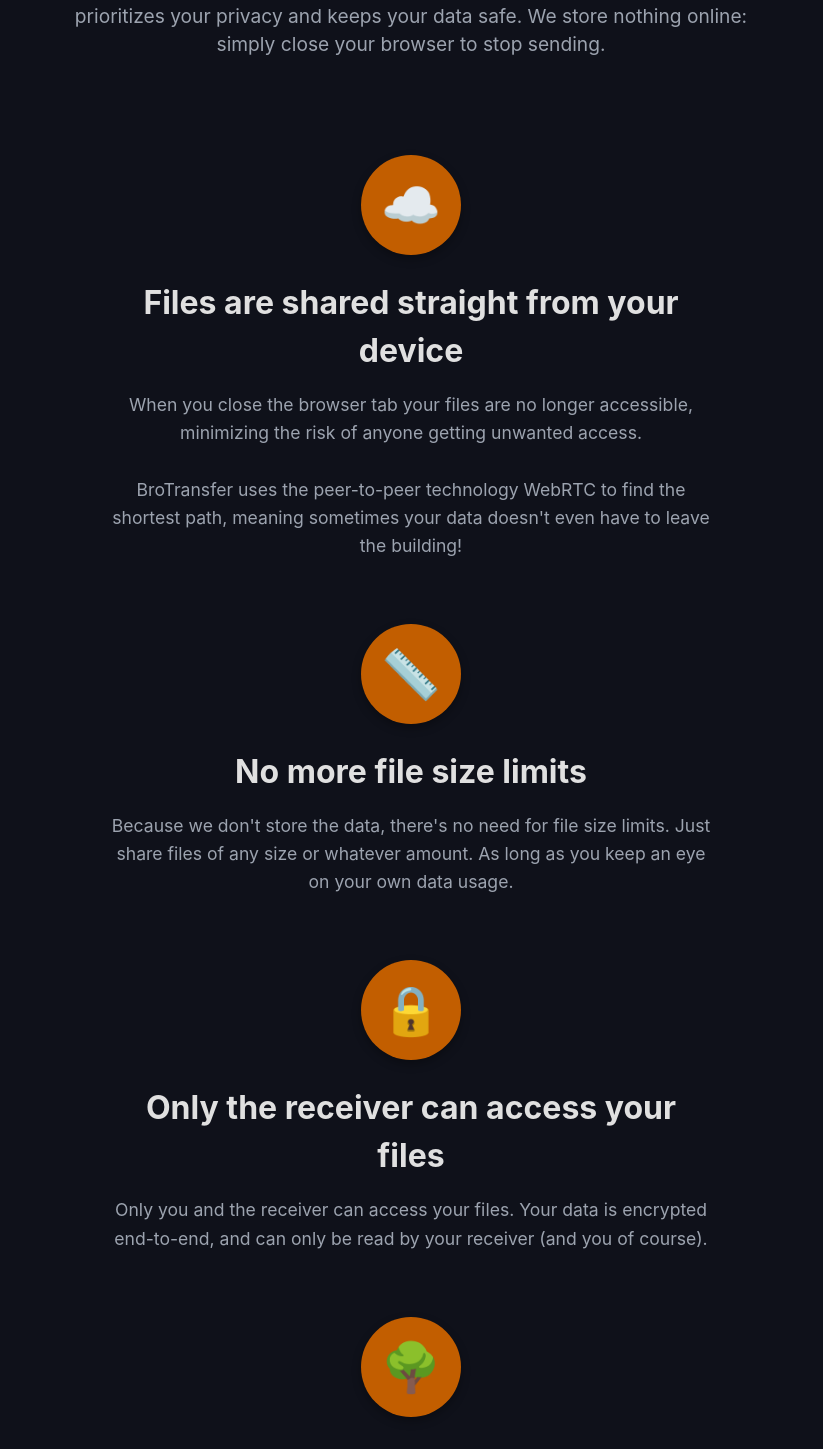
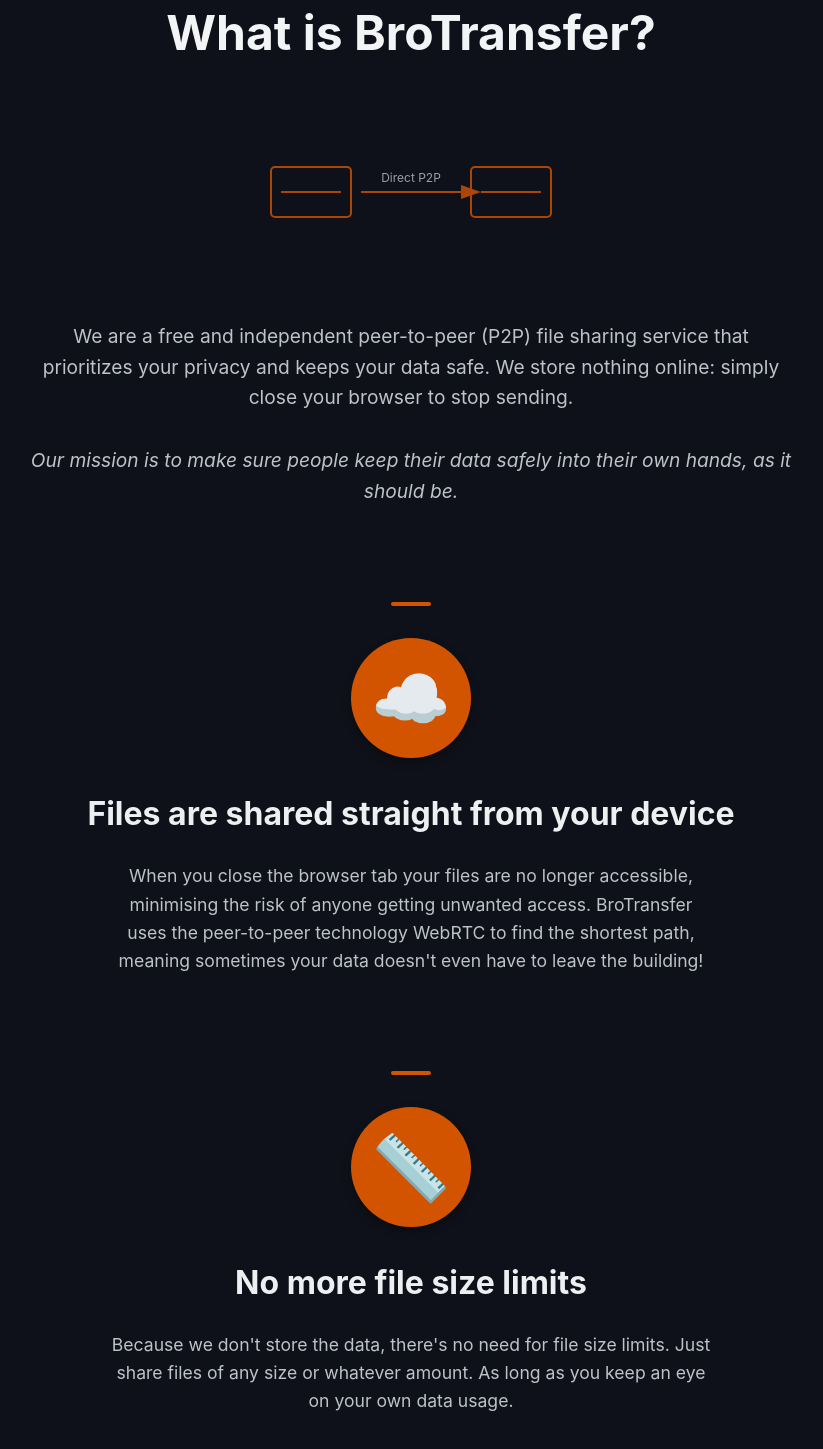
Before and after one commit to sriharisrihari164-netizen/brotransfer, a React (Vite) app: page / in a window 1280 px wide. Shown: the part 825-2274 px from the top of the page, without its empty margins (229-1052 px from the left). Built offline with nearby package versions, Linux system fonts and the light colour scheme.

Commit message:
UpdatedFeatures

```diff
--- a/src/components/Features.jsx
+++ b/src/components/Features.jsx
@@ -1,96 +1,132 @@
 import React from 'react';
 
-const FeatureBlock = ({ icon, title, children }) => (
+const Features = () => {
+    // Shared styles for the circular icon container
+    const IconContainer = ({ children }) => (
+        <div style={{ marginBottom: '2rem', display: 'flex', flexDirection: 'column', alignItems: 'center' }}>
+            <div style={{ width: '40px', height: '4px', background: '#D35400', borderRadius: '2px', marginBottom: '2rem' }}></div>
             <div style={{
-        display: 'flex',
-        flexDirection: 'column',
-        alignItems: 'center',
-        textAlign: 'center',
-        marginBottom: '4rem',
-        maxWidth: '600px',
-        marginLeft: 'auto',
-        marginRight: 'auto'
-    }}>
-        <div style={{
-            width: '100px',
-            height: '100px',
+                width: '120px',
+                height: '120px',
+                background: '#D35400',
                 borderRadius: '50%',
-            background: '#C25E00', // ToffeeShare Orange-ish
                 display: 'flex',
                 alignItems: 'center',
                 justifyContent: 'center',
-            fontSize: '3rem',
-            marginBottom: '1.5rem',
+                fontSize: '4rem',
                 boxShadow: '0 4px 10px rgba(0,0,0,0.3)'
-        }}>
-            {icon}
-        </div>
-        <h2 style={{
-            fontSize: '2rem',
-            marginBottom: '1rem',
-            color: '#e0e0e0'
-        }}>
-            {title}
-        </h2>
-        <div style={{
-            fontSize: '1.1rem',
-            lineHeight: '1.6',
-            color: '#9ca3af'
             }}>
                 {children}
             </div>
         </div>
     );
 
-const Features = () => {
+    const Section = ({ title, description, icon, customContent }) => (
+        <div style={{
+            display: 'flex',
+            flexDirection: 'column',
+            alignItems: 'center',
+            textAlign: 'center',
+            marginBottom: '6rem'
+        }}>
+            <IconContainer>{icon}</IconContainer>
+            <h2 style={{
+                fontSize: '2rem',
+                fontWeight: 'bold',
+                marginBottom: '1.5rem',
+                color: '#ecf0f1'
+            }}>
+                {title}
+            </h2>
+            {description && (
+                <p style={{
+                    fontSize: '1.1rem',
+                    lineHeight: '1.6',
+                    color: '#bdc3c7',
+                    maxWidth: '600px'
+                }}>
+                    {description}
+                </p>
+            )}
+            {customContent}
+        </div>
+    );
+
     return (
-        <div style={{
-            padding: '4rem 1rem',
-            background: 'var(--bg-primary)',
-            width: '100%'
-        }}>
+        <div style={{ padding: '4rem 1rem', maxWidth: '800px', margin: '0 auto' }}>
 
-            {/* Introduction */}
+            {/* 1. What is BroTransfer? */}
             <div style={{ textAlign: 'center', marginBottom: '6rem' }}>
-                <h1 style={{ fontSize: '3rem', marginBottom: '1rem', color: '#fff' }}>
+                <h2 style={{ fontSize: '3rem', fontWeight: 'bold', marginBottom: '1rem', color: 'var(--text-primary)' }}>
                     What is BroTransfer?
-                </h1>
-                <p style={{ maxWidth: '700px', margin: '0 auto', fontSize: '1.2rem', color: '#9ca3af' }}>
+                </h2>
+                {/* Placeholder for the diagram from screenshot */}
+                <div style={{ margin: '3rem 0', opacity: 0.8 }}>
+                    <svg width="300" height="150" viewBox="0 0 300 150" fill="none" xmlns="http://www.w3.org/2000/svg">
+                        <rect x="10" y="50" width="80" height="50" rx="4" stroke="#D35400" strokeWidth="2" />
+                        <path d="M20 75L80 75" stroke="#D35400" strokeWidth="2" />
+                        <rect x="210" y="50" width="80" height="50" rx="4" stroke="#D35400" strokeWidth="2" />
+                        <path d="M220 75L280 75" stroke="#D35400" strokeWidth="2" />
+                        <path d="M100 75L200 75" stroke="#D35400" strokeWidth="2" markerEnd="url(#arrowhead)" />
+                        <defs>
+                            <marker id="arrowhead" markerWidth="10" markerHeight="7" refX="0" refY="3.5" orient="auto">
+                                <polygon points="0 0, 10 3.5, 0 7" fill="#D35400" />
+                            </marker>
+                        </defs>
+                        <text x="150" y="65" textAnchor="middle" fill="#bdc3c7" fontSize="12">Direct P2P</text>
+                    </svg>
+                </div>
+
+                <p style={{ fontSize: '1.2rem', lineHeight: '1.6', color: '#bdc3c7', marginBottom: '2rem' }}>
                     We are a free and independent peer-to-peer (P2P) file sharing service that prioritizes your privacy and keeps your data safe. We store nothing online: simply close your browser to stop sending.
+                </p>
+                <p style={{ fontSize: '1.2rem', lineHeight: '1.6', color: '#bdc3c7', fontStyle: 'italic' }}>
+                    Our mission is to make sure people keep their data safely into their own hands, as it should be.
                 </p>
             </div>
 
-            {/* Feature 1: Privacy */}
-            <FeatureBlock icon="☁️" title="Files are shared straight from your device">
-                <p>
-                    When you close the browser tab your files are no longer accessible, minimizing the risk of anyone getting unwanted access.
-                </p>
-                <br />
-                <p>
-                    BroTransfer uses the peer-to-peer technology WebRTC to find the shortest path, meaning sometimes your data doesn't even have to leave the building!
-                </p>
-            </FeatureBlock>
+            {/* 2. Features List */}
+            <Section
+                title="Files are shared straight from your device"
+                description="When you close the browser tab your files are no longer accessible, minimising the risk of anyone getting unwanted access. BroTransfer uses the peer-to-peer technology WebRTC to find the shortest path, meaning sometimes your data doesn't even have to leave the building!"
+                icon="☁️"
+            />
 
-            {/* Feature 2: No Limits */}
-            <FeatureBlock icon="📏" title="No more file size limits">
-                <p>
-                    Because we don't store the data, there's no need for file size limits. Just share files of any size or whatever amount. As long as you keep an eye on your own data usage.
-                </p>
-            </FeatureBlock>
+            <Section
+                title="No more file size limits"
+                description="Because we don't store the data, there's no need for file size limits. Just share files of any size or whatever amount. As long as you keep an eye on your own data usage."
+                icon="📏"
+            />
 
-            {/* Feature 3: Encryption */}
-            <FeatureBlock icon="🔒" title="Only the receiver can access your files">
-                <p>
-                    Only you and the receiver can access your files. Your data is encrypted end-to-end, and can only be read by your receiver (and you of course).
-                </p>
-            </FeatureBlock>
+            <Section
+                title="Only the receiver can access your files"
+                description="Only you and the receiver can access your files. Your data is encrypted end-to-end, and can only be read by your receiver (and you of course). BroTransfer currently uses an implementation of DTLS 1.3."
+                icon="🔒"
+            />
 
-            {/* Feature 4: Environment */}
-            <FeatureBlock icon="🌳" title="Low environmental impact">
-                <p>
-                    Because we don't store data we don't need bulky servers, and that saves a lot of energy. By using BroTransfer you'll have a much smaller carbon footprint than when using a cloud storage provider.
-                </p>
-            </FeatureBlock>
+            <Section
+                title="Low environmental impact"
+                description="Because we don't store data we don't need bulky servers, and that saves a lot of energy. By using BroTransfer you'll have a much smaller carbon footprint than when using a cloud storage provider."
+                icon="🌳"
+            />
+
+            {/* 3. Stats / Growth */}
+            <Section
+                title="We keep on growing!"
+                description="We started a couple of years ago with just a few users per day, but we now transfer more than 50 terabyte (TB) per month!"
+                icon="📊" // Using bar chart icon
+            />
+
+            {/* 4. FAQ */}
+            <Section
+                title="Do you still have questions?"
+                icon="💬"
+                customContent={
+                    <div style={{ color: '#bdc3c7', fontSize: '1.1rem', lineHeight: '1.6' }}>
+                        Check out our <a href="#" style={{ color: '#D35400', textDecoration: 'underline' }}>frequently asked questions</a>. You can also <a href="#" style={{ color: '#D35400', textDecoration: 'underline' }}>contact us</a> for any questions you might have.
+                    </div>
+                }
+            />
 
         </div>
     );
--- a/src/pages/Home.jsx
+++ b/src/pages/Home.jsx
@@ -8,7 +8,7 @@
 
     return (
         <div className="container" style={{ display: 'flex', flexDirection: 'column', alignItems: 'center', gap: '2rem' }}>
-            <div style={{ textAlign: 'center' }}>
+            <div style={{ textAlign: 'center', marginTop: '2rem' }}>
                 <h1 className="gradient-text" style={{ fontSize: '3rem', marginBottom: '1rem' }}>
                     Share files instantly.
                 </h1>
@@ -22,7 +22,8 @@
                 background: 'var(--bg-secondary)',
                 padding: '0.25rem',
                 borderRadius: '12px',
-                border: '1px solid var(--border-color)'
+                border: '1px solid var(--border-color)',
+                marginBottom: '2rem'
             }}>
                 <button
                     onClick={() => setMode('send')}
@@ -54,10 +55,11 @@
                 </button>
             </div>
 
-            <div style={{ width: '100%', marginTop: '1rem' }}>
+            <div style={{ width: '100%', marginBottom: '4rem' }}>
                 {mode === 'send' ? <Sender /> : <Receiver />}
             </div>
 
+            {/* Features Section */}
             <Features />
         </div>
     );
```
Lines whose indentation alone changed are shown as unchanged.
